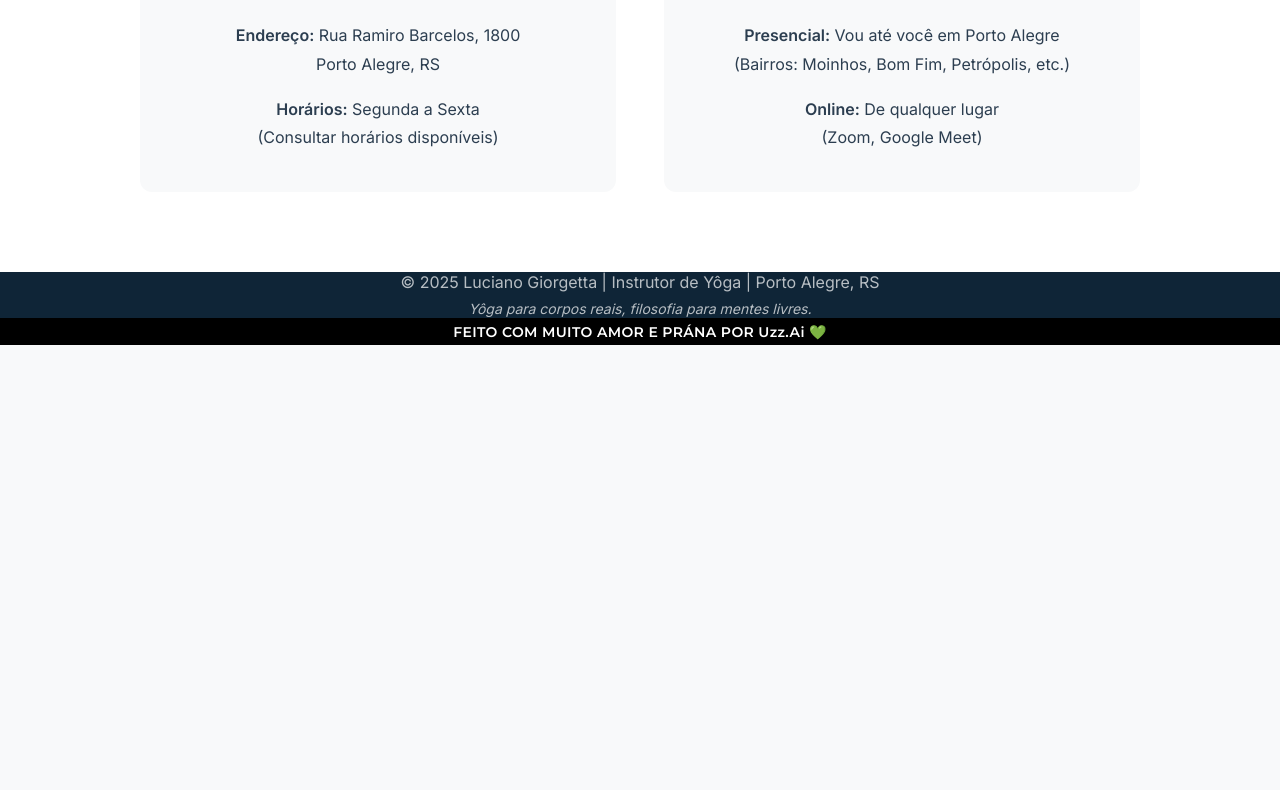
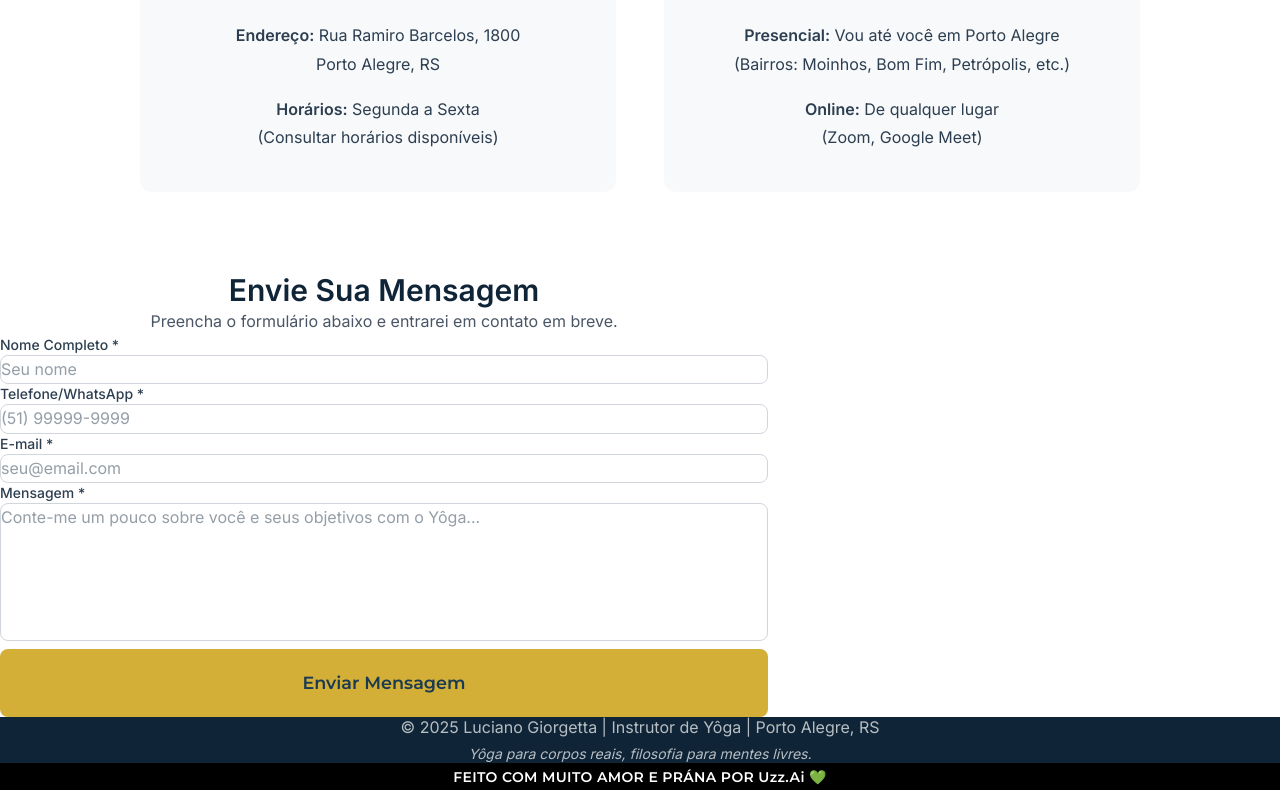
Before and after one commit to uzzaidev/Site-Luciano-Yoga, a Next.js app in the folder apps/web/: page /en/contato in a window 1280 px wide. Shown: the part 1889-2679 px from the top of the page. Before the commit the page ends 2234 px from the top, so only its background shows below. Built offline with nearby package versions, Linux system fonts and the light colour scheme.

Commit message:
feat: Add contact form to contact page

```diff
--- a/apps/web/app/[locale]/contato/page.tsx
+++ b/apps/web/app/[locale]/contato/page.tsx
@@ -1,5 +1,6 @@
 import { unstable_setRequestLocale } from 'next-intl/server';
 import { siteConfig } from '@/site.config';
+import { ContactForm } from '@/components/ContactForm';
 
 type Props = {
   params: Promise<{
@@ -111,6 +112,20 @@ export default async function ContatoPage({ params }: Props) {
           </div>
         </div>
       </section>
+
+      <section className="bg-white py-16">
+        <div className="mx-auto max-w-3xl px-4 sm:px-8">
+          <div className="text-center mb-12">
+            <h2 className="text-3xl font-bold text-[#0F2537] mb-4">
+              Envie Sua Mensagem
+            </h2>
+            <p className="text-gray-600">
+              Preencha o formulário abaixo e entrarei em contato em breve.
+            </p>
+          </div>
+          <ContactForm />
+        </div>
+      </section>
     </>
   );
 }
--- /dev/null
+++ b/apps/web/components/ContactForm.tsx
@@ -0,0 +1,122 @@
+'use client';
+
+import { useState } from 'react';
+
+export function ContactForm() {
+    const [formData, setFormData] = useState({
+        name: '',
+        phone: '',
+        email: '',
+        message: '',
+    });
+    const [status, setStatus] = useState<'idle' | 'sending' | 'success' | 'error'>('idle');
+
+    const handleSubmit = async (e: React.FormEvent) => {
+        e.preventDefault();
+        setStatus('sending');
+
+        try {
+            // Aqui você pode integrar com um serviço de email (Resend, SendGrid, etc)
+            // Por enquanto, vou simular o envio
+            await new Promise((resolve) => setTimeout(resolve, 1000));
+
+            setStatus('success');
+            setFormData({ name: '', phone: '', email: '', message: '' });
+
+            // Reset status após 3 segundos
+            setTimeout(() => setStatus('idle'), 3000);
+        } catch (error) {
+            setStatus('error');
+            setTimeout(() => setStatus('idle'), 3000);
+        }
+    };
+
+    const handleChange = (e: React.ChangeEvent<HTMLInputElement | HTMLTextAreaElement>) => {
+        setFormData((prev) => ({
+            ...prev,
+            [e.target.name]: e.target.value,
+        }));
+    };
+
+    return (
+        <form onSubmit={handleSubmit} className="space-y-6">
+            <div>
+                <label htmlFor="name" className="block text-sm font-medium mb-2">
+                    Nome Completo *
+                </label>
+                <input
+                    type="text"
+                    id="name"
+                    name="name"
+                    value={formData.name}
+                    onChange={handleChange}
+                    required
+                    className="w-full px-4 py-3 rounded-lg border border-gray-300 focus:border-[#D4AF37] focus:ring-2 focus:ring-[#D4AF37]/20 outline-none transition-all"
+                    placeholder="Seu nome"
+                />
+            </div>
+
+            <div>
+                <label htmlFor="phone" className="block text-sm font-medium mb-2">
+                    Telefone/WhatsApp *
+                </label>
+                <input
+                    type="tel"
+                    id="phone"
+                    name="phone"
+                    value={formData.phone}
+                    onChange={handleChange}
+                    required
+                    className="w-full px-4 py-3 rounded-lg border border-gray-300 focus:border-[#D4AF37] focus:ring-2 focus:ring-[#D4AF37]/20 outline-none transition-all"
+                    placeholder="(51) 99999-9999"
+                />
+            </div>
+
+            <div>
+                <label htmlFor="email" className="block text-sm font-medium mb-2">
+                    E-mail *
+                </label>
+                <input
+                    type="email"
+                    id="email"
+                    name="email"
+                    value={formData.email}
+                    onChange={handleChange}
+                    required
+                    className="w-full px-4 py-3 rounded-lg border border-gray-300 focus:border-[#D4AF37] focus:ring-2 focus:ring-[#D4AF37]/20 outline-none transition-all"
+                    placeholder="seu@email.com"
+                />
+            </div>
+
+            <div>
+                <label htmlFor="message" className="block text-sm font-medium mb-2">
+                    Mensagem *
+                </label>
+                <textarea
+                    id="message"
+                    name="message"
+                    value={formData.message}
+                    onChange={handleChange}
+                    required
+                    rows={5}
+                    className="w-full px-4 py-3 rounded-lg border border-gray-300 focus:border-[#D4AF37] focus:ring-2 focus:ring-[#D4AF37]/20 outline-none transition-all resize-none"
+                    placeholder="Conte-me um pouco sobre você e seus objetivos com o Yôga..."
+                />
+            </div>
+
+            <button
+                type="submit"
+                disabled={status === 'sending'}
+                className="w-full btn btn-primary disabled:opacity-50 disabled:cursor-not-allowed"
+            >
+                {status === 'sending' ? 'Enviando...' : status === 'success' ? 'Enviado! ✓' : 'Enviar Mensagem'}
+            </button>
+
+            {status === 'error' && (
+                <p className="text-red-500 text-sm text-center">
+                    Erro ao enviar. Por favor, tente novamente ou entre em contato via WhatsApp.
+                </p>
+            )}
+        </form>
+    );
+}
```
